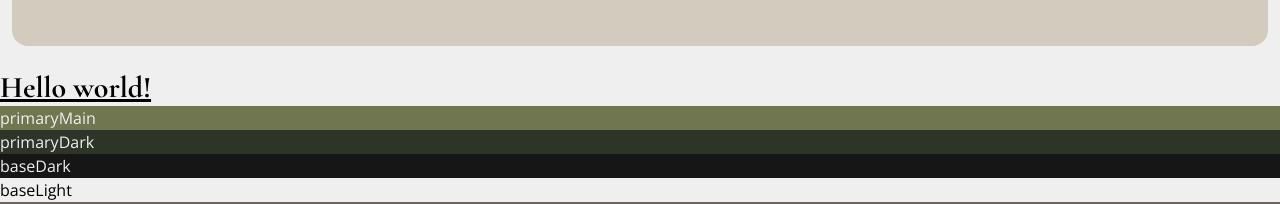
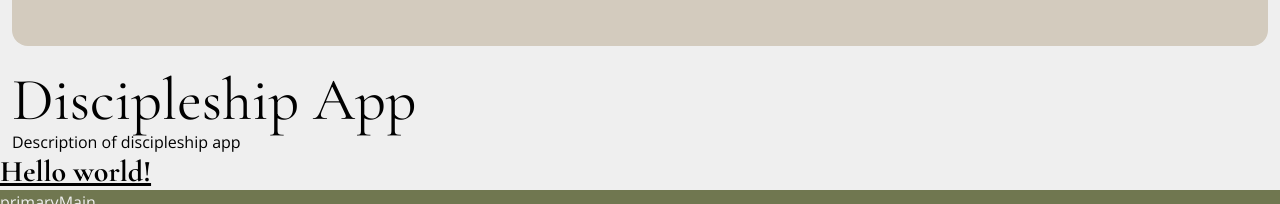
Before and after one commit to pandalexander/sandals-site, a React (Vite) app: page / in a window 1280 px wide. Shown: the part 434-638 px from the top of the page. Built offline with nearby package versions, Linux system fonts and the light colour scheme.

Commit message:
Refine app + hero components to stretch and center

```diff
--- a/src/App.jsx
+++ b/src/App.jsx
@@ -3,8 +3,18 @@ import Hero from "./components/Hero";
 function App() {
   return (
     <>
-      <div className="flex flex-col items-center">
+      <div className="flex flex-col items-stretch">
         <Hero />
+        <div id="services section" className="flex">
+          <div className=" flex-1 flex justify-center">
+            {/* These two divs define a full width container that use flexbox to justify the contents of the children to the center */}
+            <div className="w-full max-w-7xl text-left mx-3">
+              {/* This container is centered and has a max width of 7xl to keep it in line with the above hero image, but its background is full width */}{" "}
+              <h2>Discipleship App </h2>
+              <p>Description of discipleship app</p>
+            </div>
+          </div>
+        </div>
       </div>
 
       <h1 className="text-3xl font-bold underline bg-primary">Hello world!</h1>
--- a/src/components/Hero.jsx
+++ b/src/components/Hero.jsx
@@ -3,7 +3,7 @@ import MockupImage from "../assets/app-mockup.png";
 export default function Hero() {
   return (
     <section
-      className="max-w-7xl bg-accentMuted rounded-2xl my-6 mx-3 py-14 px-8 md:px-12
+      className="self-center max-w-7xl bg-accentMuted rounded-2xl my-6 mx-3 py-14 px-8 md:px-12
             flex flex-col items-center gap-16
 
             md:flex-row md:justify-center md:items-center lg:gap-28 md:gap-16"
```
